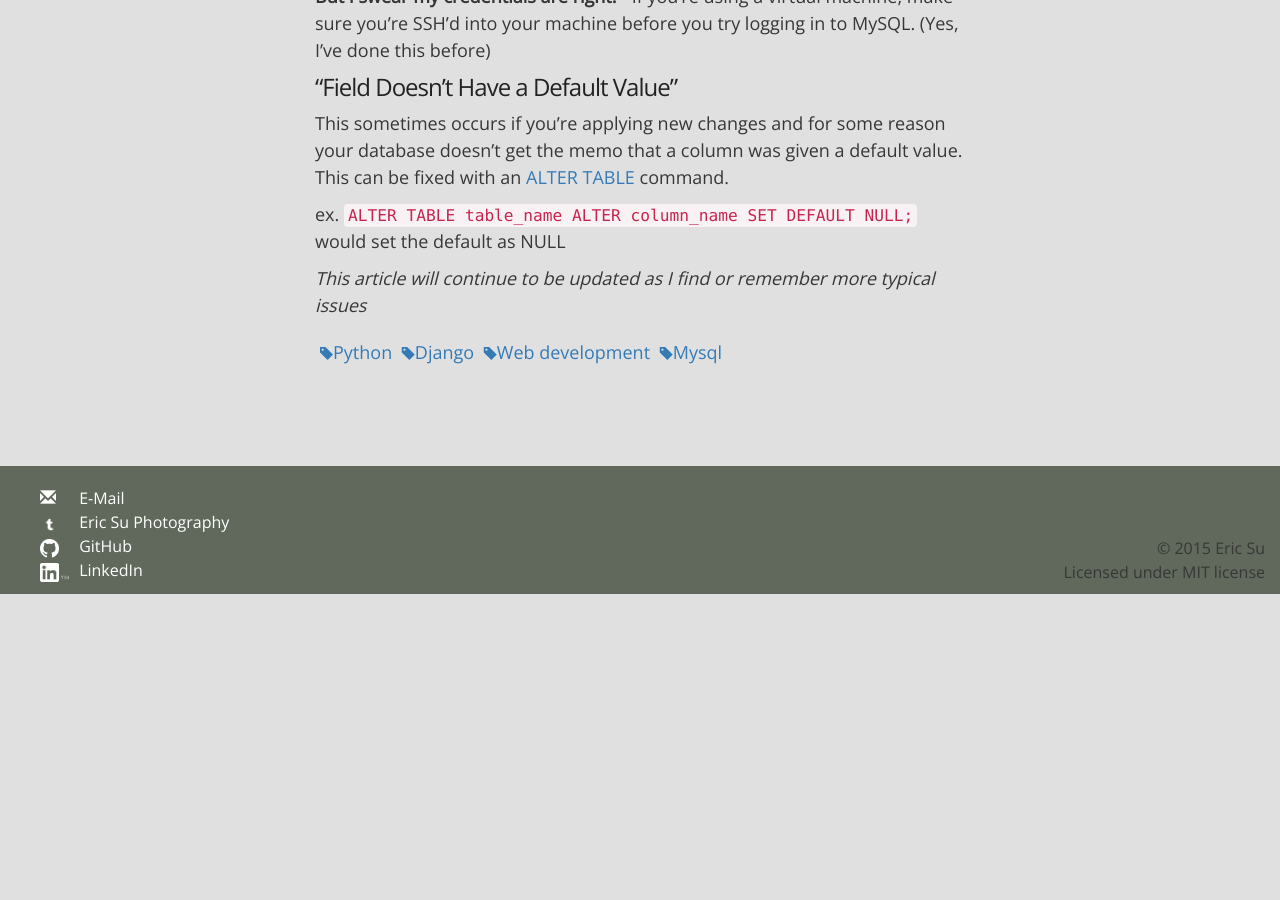
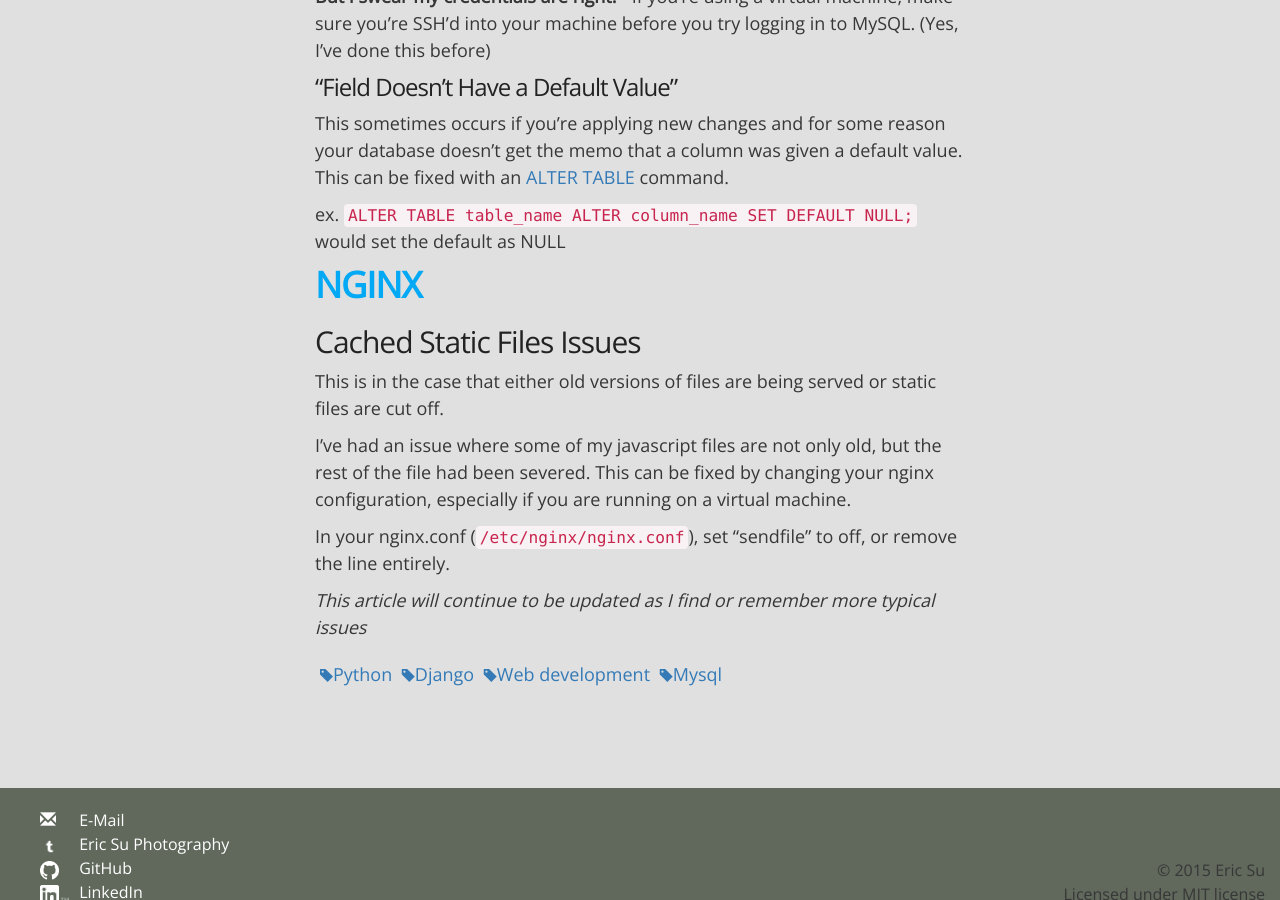
Before and after one commit to eric-cc-su/eric-cc-su.github.io, a Jekyll site: the page built from _posts/2016-01-25-common-web-dev-issues.md, in a window 1280 px wide and 900 px high, scrolled down 2126 px. Built offline with Jekyll 4.4.1, drawn with Linux system fonts in a browser that asks for light colours; comment, search, counter and statistics services are not loaded; before the commit the page ends 2720 px from its top, so only the background shows below that.

Commit message:
Updated web dev issues article

```diff
--- a/_posts/2016-01-25-common-web-dev-issues.md
+++ b/_posts/2016-01-25-common-web-dev-issues.md
@@ -87,5 +87,16 @@ This sometimes occurs if you're applying new changes and for some reason your da
 
 ex. `ALTER TABLE table_name ALTER column_name SET DEFAULT NULL;` would set the default as NULL
 
+# **NGINX**
+
+## Cached Static Files Issues
+
+This is in the case that either old versions of files are being served or static files are cut off.
+
+I've had an issue where some of my javascript files are not only old, but the rest of the file had
+been severed. This can be fixed by changing your nginx configuration, especially if you are running
+on a virtual machine.
+
+In your nginx.conf (`/etc/nginx/nginx.conf`), set "sendfile" to off, or remove the line entirely.
 
 *This article will continue to be updated as I find or remember more typical issues*
```
